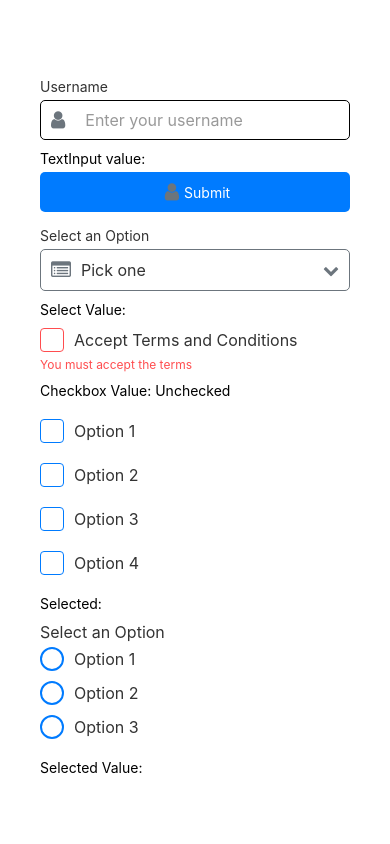
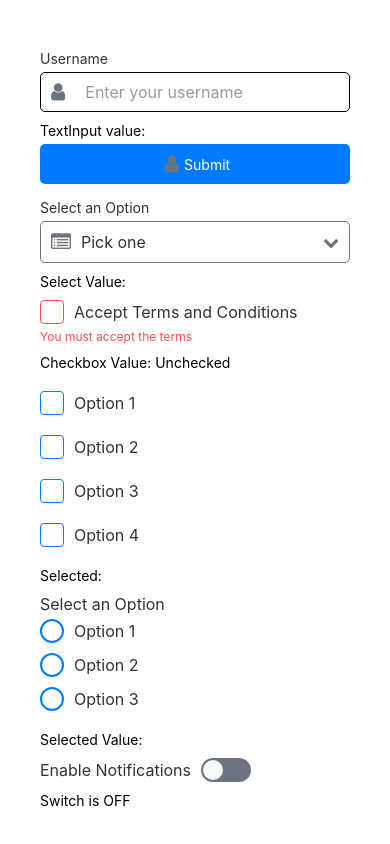
Before and after one commit to Mashfiqur-Rahman/wizui, a React Native app: screen / in a window 390 px wide. Built offline with nearby package versions, Linux system fonts and the light colour scheme.

Commit message:
Switch added

```diff
--- a/App.tsx
+++ b/App.tsx
@@ -6,6 +6,7 @@ import Select from "./src/components/FormComponents/Select/Select";
 import Checkbox from "./src/components/FormComponents/Checkbox/Checkbox";
 import CheckboxList from "./src/components/FormComponents/Checkbox/CheckboxList";
 import RadioGroup from "./src/components/FormComponents/RadioGroup/RadioGroup";
+import Switch from "./src/components/FormComponents/Switch/Switch";
 
 export default function App() {
     const [text, setText] = useState('');
@@ -35,7 +36,11 @@ export default function App() {
     const handleRGValueChange = (value: string) => {
         setSelectedValue(value);
     };
+    const [isSwitchOn, setIsSwitchOn] = useState(false);
 
+    const handleSwitchValueChange = (value: boolean) => {
+        setIsSwitchOn(value);
+    };
     return (
         <ScrollView contentContainerStyle={styles.scrollContainer}>
             <View style={styles.container}>
@@ -93,6 +98,12 @@ export default function App() {
                     onValueChange={handleRGValueChange}
                 />
                 <Text>Selected Value: {selectedValue}</Text>
+                <Switch
+                    label="Enable Notifications"
+                    value={isSwitchOn}
+                    onValueChange={handleSwitchValueChange}
+                />
+                <Text>{isSwitchOn ? 'Switch is ON' : 'Switch is OFF'}</Text>
             </View>
         </ScrollView>
     );
--- /dev/null
+++ b/src/components/FormComponents/Switch/Switch.tsx
@@ -0,0 +1,73 @@
+import React from 'react';
+import { View, Text, TouchableOpacity, StyleSheet } from 'react-native';
+import { useTheme } from '../../../theme/ThemeProvider';  // Adjust path as needed
+
+interface SwitchProps {
+    label?: string;
+    value: boolean;
+    onValueChange: (value: boolean) => void;
+    disabled?: boolean;
+}
+
+const Switch: React.FC<SwitchProps> = ({ label, value, onValueChange, disabled = false }) => {
+    const theme = useTheme();
+
+    const handleToggle = () => {
+        if (!disabled) {
+            onValueChange(!value);
+        }
+    };
+
+    return (
+        <View style={styles.container}>
+            {label && <Text style={styles.label}>{label}</Text>}
+            <TouchableOpacity
+                style={[
+                    styles.switchContainer,
+                    { backgroundColor: value ? theme.colors.primary : theme.colors.secondary },
+                    disabled && styles.disabled,
+                ]}
+                onPress={handleToggle}
+                activeOpacity={disabled ? 1 : 0.7}
+            >
+                <View
+                    style={[
+                        styles.circle,
+                        { transform: [{ translateX: value ? 20 : 0 }] },
+                        { backgroundColor: theme.colors.formComponentBackground },
+                    ]}
+                />
+            </TouchableOpacity>
+        </View>
+    );
+};
+
+const styles = StyleSheet.create({
+    container: {
+        flexDirection: 'row',
+        alignItems: 'center',
+        marginVertical: 10,
+    },
+    label: {
+        marginRight: 10,
+        fontSize: 16,
+        color: '#333',
+    },
+    switchContainer: {
+        width: 50,
+        height: 24,
+        borderRadius: 12,
+        padding: 2,
+        justifyContent: 'center',
+    },
+    circle: {
+        width: 20,
+        height: 20,
+        borderRadius: 10,
+    },
+    disabled: {
+        opacity: 0.5,
+    },
+});
+
+export default Switch;
--- a/src/theme/ThemeProvider.tsx
+++ b/src/theme/ThemeProvider.tsx
@@ -10,6 +10,7 @@ const defaultTheme = {
         icon: '#6c757d',
         error: '#ff4d4f',  // New: Error color for validation
         borderColor: '#6c757d',
+        formComponentBackground: '#f8f9fa',
     },
 };
 
```
